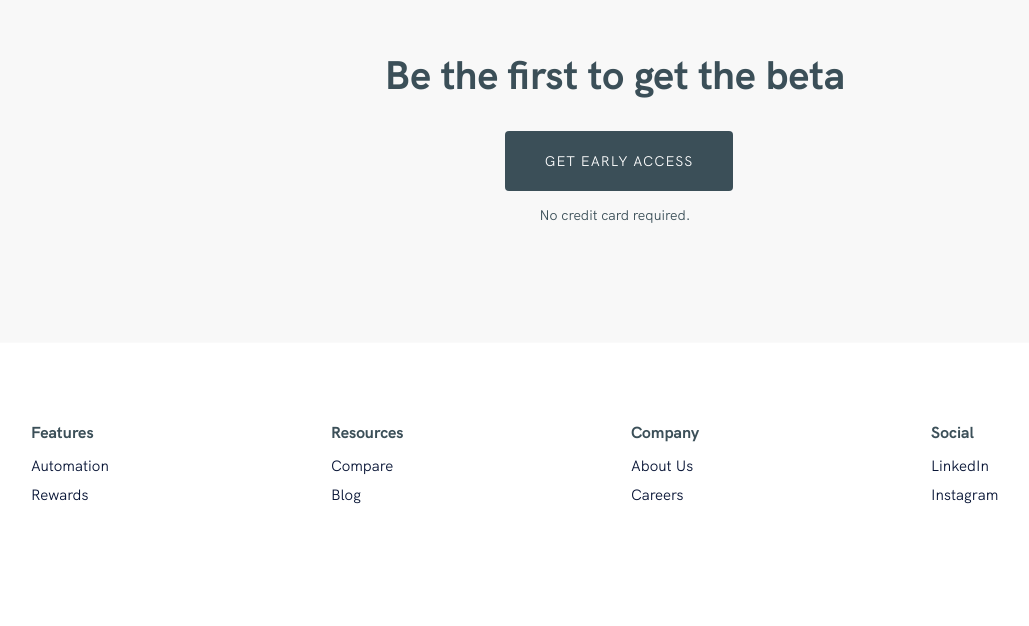
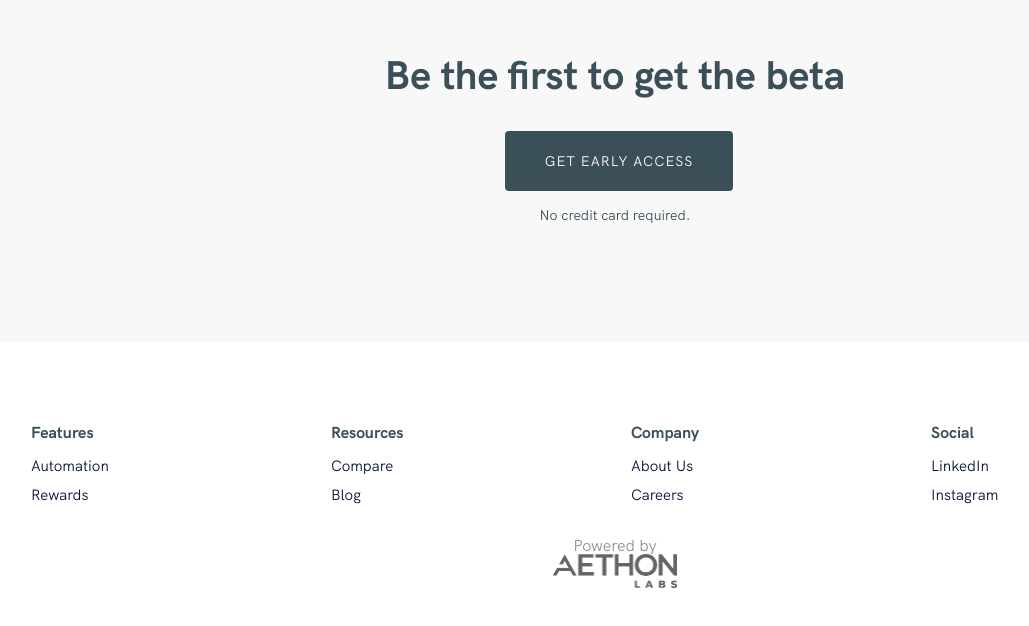
Before and after one commit to Aethon-Labs/iotdoctor-landing, a Gatsby site: page / in a window 1280 px wide. Shown: the part 1485-2111 px from the top of the page, without its empty margins (25-1054 px from the left). Built offline with nearby package versions, Linux system fonts and the light colour scheme; Gatsby itself is replaced by a stand-in of ours.

Commit message:
Mostly customized

```diff
--- a/gatsby-config.js
+++ b/gatsby-config.js
@@ -22,8 +22,8 @@ module.exports = {
     {
       resolve: `gatsby-source-filesystem`,
       options: {
-        name: `product`,
-        path: `${__dirname}/src/images/product`,
+        name: `images`,
+        path: `${__dirname}/src/images`,
       },
     },
     `gatsby-transformer-sharp`,
--- a/package.json
+++ b/package.json
@@ -26,7 +26,8 @@
     "styled-components": "^4.4.0"
   },
   "devDependencies": {
-    "prettier": "^1.18.2"
+    "prettier": "^1.18.2",
+    "socket.io": "^2.3.0"
   },
   "keywords": [
     "gatsby"
--- /dev/null
+++ b/src/components/aethonLogo.js
@@ -0,0 +1,18 @@
+import React from "react"
+import { graphql, useStaticQuery } from "gatsby"
+import Img from "gatsby-image"
+
+export default () => {
+  const data = useStaticQuery(graphql`
+    query {
+      file(relativePath: { eq: "product/aethon-logo-black.png" }) {
+        childImageSharp {
+          fluid(maxWidth: 1000) {
+            ...GatsbyImageSharpFluid_tracedSVG
+          }
+        }
+      }
+    }
+  `)
+  return <Img fluid={data.file.childImageSharp.fluid} alt="Aethon Labs logo" />
+}
--- a/src/components/sections/footer.js
+++ b/src/components/sections/footer.js
@@ -1,8 +1,9 @@
 import React from "react"
 import styled from "styled-components"
+import { Link } from "gatsby"
 
+import AethonLogo from "../aethonLogo"
 import { Container } from "../global"
-import Image from "../common/image"
 
 const Footer = () => (
   <FooterWrapper id="footer">
@@ -36,9 +37,14 @@ const Footer = () => (
         </ul>
       </FooterColumn>
     </FooterColumnContainer>
-    <BrandContainer>
-      <Logo></Logo>
-    </BrandContainer>
+    <LogoWrapper>
+      Powered by
+      <ImageWrapper>
+        <AethonLink href="https://aethonlabs.com">
+          <AethonLogo />
+        </AethonLink>
+      </ImageWrapper>
+    </LogoWrapper>
   </FooterWrapper>
 )
 
@@ -102,4 +108,20 @@ const FooterColumn = styled.div`
   }
 `
 
+const LogoWrapper = styled.div`
+  flex-direction: column;
+  align-items: center;
+  display: flex;
+  opacity: 60%;
+  margin: 1em;
+`
+
+const ImageWrapper = styled.div`
+  width: 10%;
+`
+
+const AethonLink = styled.a`
+  text-decoration: none;
+`
+
 export default Footer
--- a/src/components/sections/header.js
+++ b/src/components/sections/header.js
@@ -8,7 +8,7 @@ import { Container } from "../global"
 const Header = () => {
   const data = useStaticQuery(graphql`
     query {
-      file(sourceInstanceName: { eq: "product" }, name: { eq: "green-skew" }) {
+      file(relativePath: { eq: "product/green-skew.png" }) {
         childImageSharp {
           fluid(maxWidth: 1000) {
             ...GatsbyImageSharpFluid_tracedSVG
--- a/src/styles/theme.js
+++ b/src/styles/theme.js
@@ -1,6 +1,5 @@
 // Theme
 const aethonBlueGray = "#3b4f58"
-const aethonSkyBlue = "#b3cdda"
 
 const theme = {
   font: {
```
Also changed, not shown: src/images/product/aethon-logo-black.png (renamed from src/images/aethon logo black.png), 1 other file.
